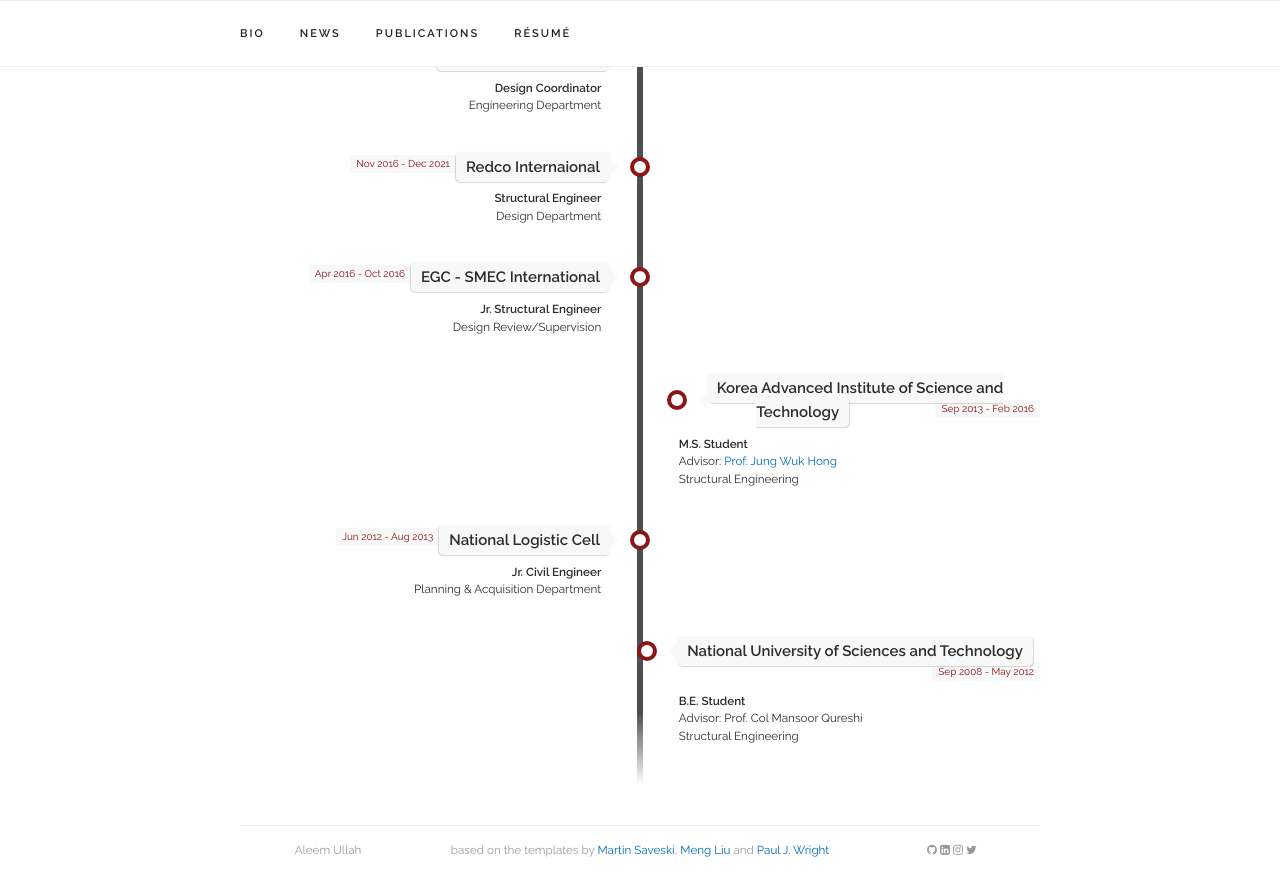
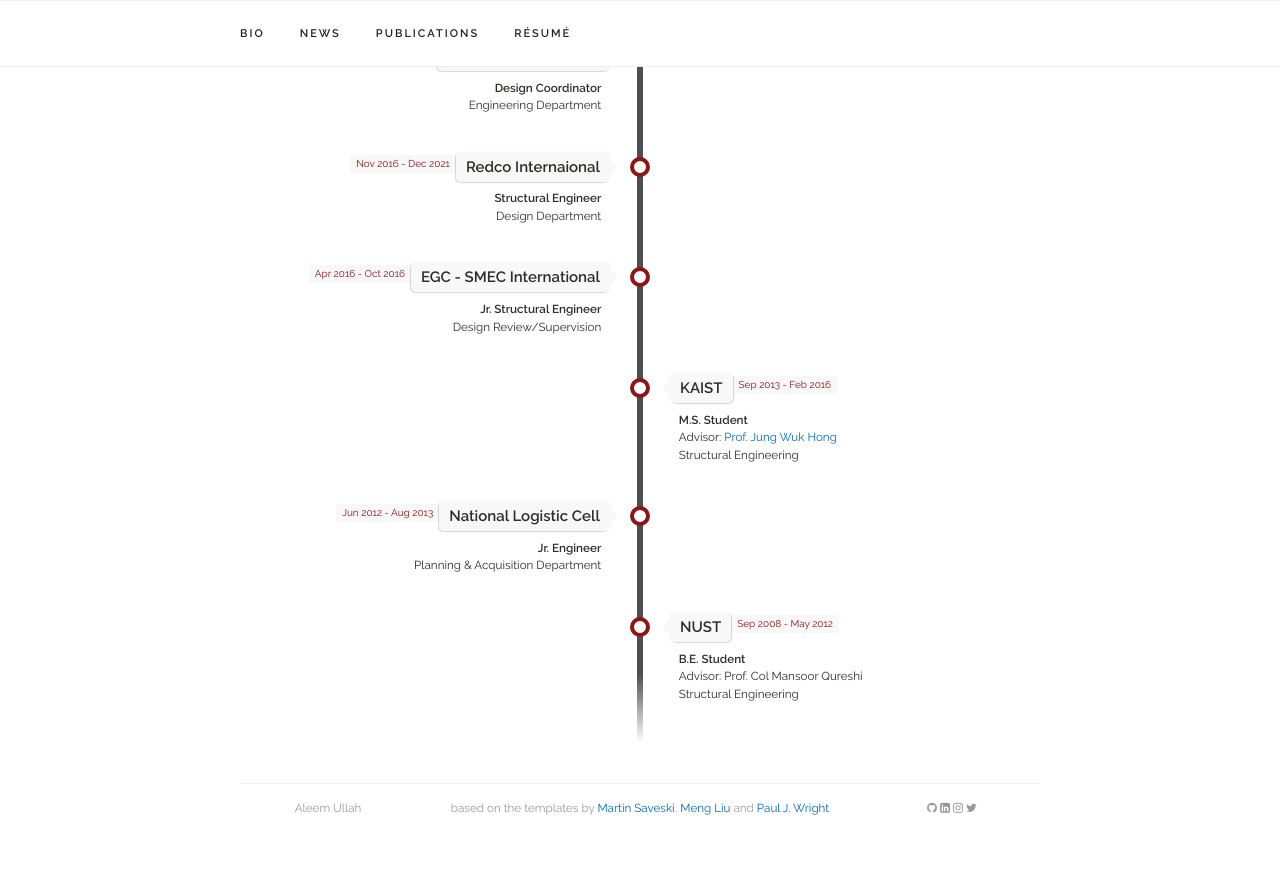
Before and after one commit to aullah9/aullah9.github.io, a Jekyll site: the page built from index.html, in a window 1280 px wide and 900 px high, scrolled down 2289 px. Shown: the top 896 px of the window. Built offline with Jekyll 4.4.1, drawn with Linux system fonts in a browser that asks for light colours; a style sheet for code colours, icons or effects is not loaded; after the commit the page ends 3147 px from its top, so only the background shows below that.

Commit message:
modification_0012

```diff
--- a/_data/experience.yaml
+++ b/_data/experience.yaml
@@ -27,7 +27,7 @@
   category: "work"
 
 
-- place: "Korea Advanced Institute of Science and Technology"
+- place: "KAIST"
   time: "Sep 2013 - Feb 2016"
   title: "M.S. Student"
   subtitle: "Advisor: <a href='https://aaml.kaist.ac.kr/people/professor'>Prof. Jung Wuk Hong</a> <br/> Structural Engineering"
@@ -35,11 +35,11 @@
 
 - place: "National Logistic Cell"
   time: "Jun 2012 - Aug 2013"
-  title: "Jr. Civil Engineer"
+  title: "Jr. Engineer"
   subtitle: "Planning & Acquisition Department"
   category: "work"
 
-- place: "National University of Sciences and Technology"
+- place: "NUST"
   time: "Sep 2008 - May 2012"
   title: "B.E. Student"
   subtitle: "Advisor: Prof. Col Mansoor Qureshi </a> <br/> Structural Engineering"
```
